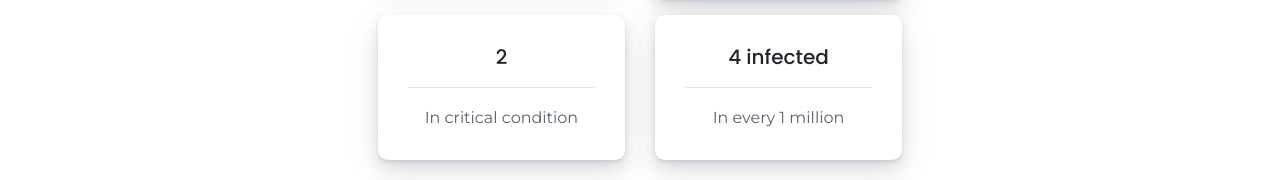
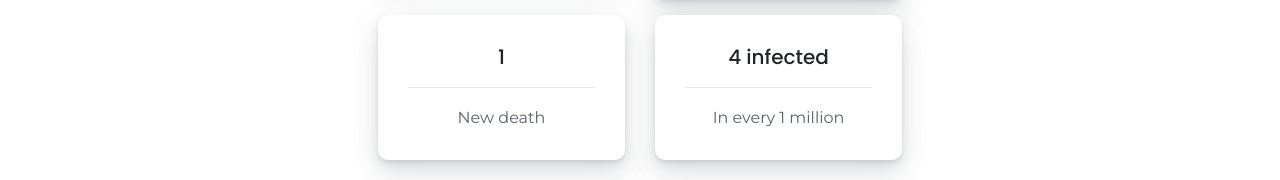
Before and after one commit to waruingugi/corona_results, a plain HTML site: page index.html in a window 1280 px wide. Shown: the part 659-839 px from the top of the page. Drawn offline with nearby package versions, Linux system fonts and the light colour scheme.

Commit message:
Sixth commit

```diff
--- a/index.html
+++ b/index.html
@@ -125,9 +125,9 @@
                         <div class="col-sm-5">
                             <div class="card mt-2 mb-2">
                                 <div class="card-body">
-                                    <h5 class="card-title">2</h5>
+                                    <h5 class="card-title">1</h5>
                                     <hr>
-                                    <p class="card-text">In critical condition</p>
+                                    <p class="card-text">New death</p>
                                 </div>
                             </div>
                         </div>
```
